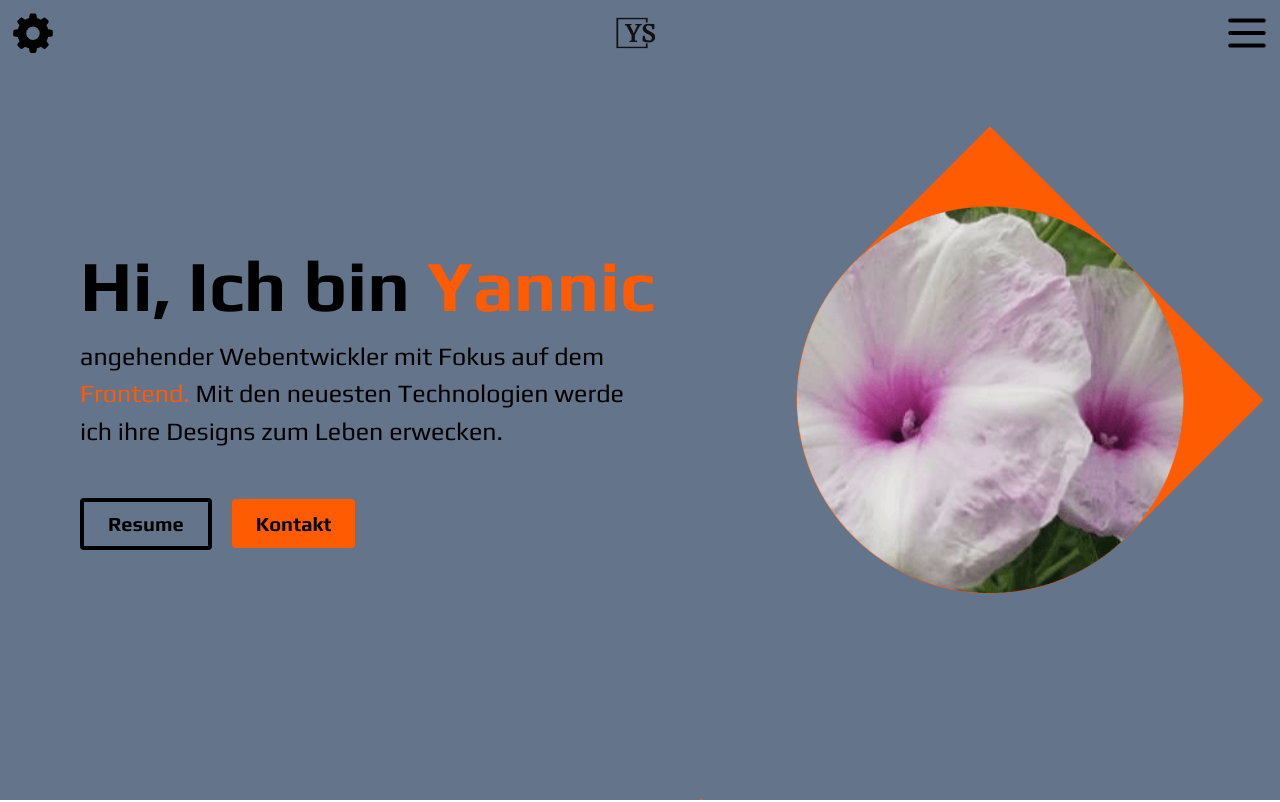
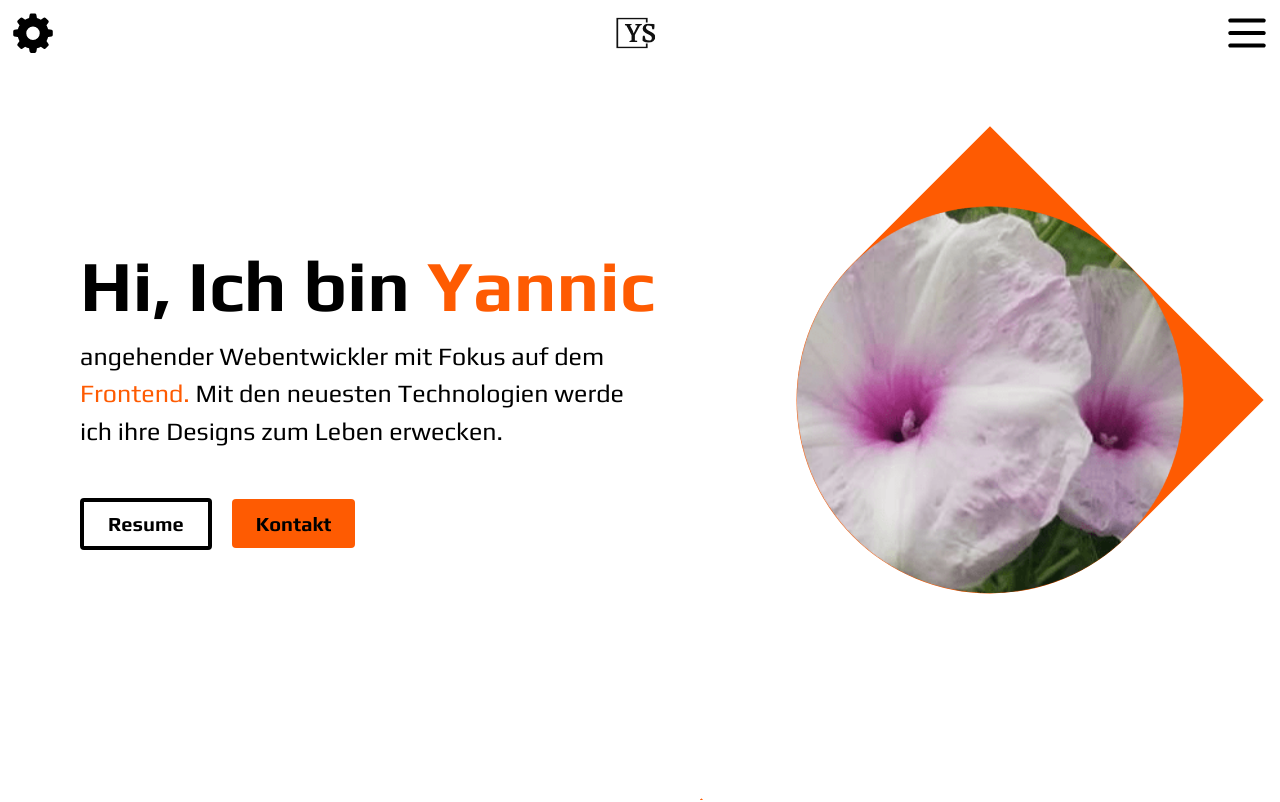
Before and after one commit to SchmittYannic/portfolio_ys, a React app: page / in a window 1280 px wide. Shown: the top 802 px of the page. Built offline with nearby package versions, Linux system fonts and the light colour scheme; the HTML template or start-up script is replaced by a standard one.

Commit message:
min width for navbar
Navbar gets same min width like body in css.

```diff
--- a/src/components/Hero.tsx
+++ b/src/components/Hero.tsx
@@ -63,7 +63,7 @@ const Hero = () => {
     }, [isMobile])
 
     return (
-        <section className="w-full lg:h-screen mb-32 xl:bg-slate-500 lg:bg-slate-400 md:bg-slate-300 sm:bg-slate-100 flex lg:flex-row-reverse flex-col items-center">
+        <section className="w-full lg:h-screen mb-32 flex lg:flex-row-reverse flex-col items-center">
             <div
                 className={`${styles.heroImgSection} relative w-full overflow-hidden`}
             >
--- a/src/components/Navbar.tsx
+++ b/src/components/Navbar.tsx
@@ -87,7 +87,7 @@ const Navbar = () => {
                 ))}
             </ul> */}
 
-            <div className="fixed w-full max-w-[1920px] flex items-center justify-between z-50">
+            <div className="fixed w-full max-w-[1920px] min-w-[320px] flex items-center justify-between z-50">
                 <MobileNav />
             </div>
         </nav>
```
